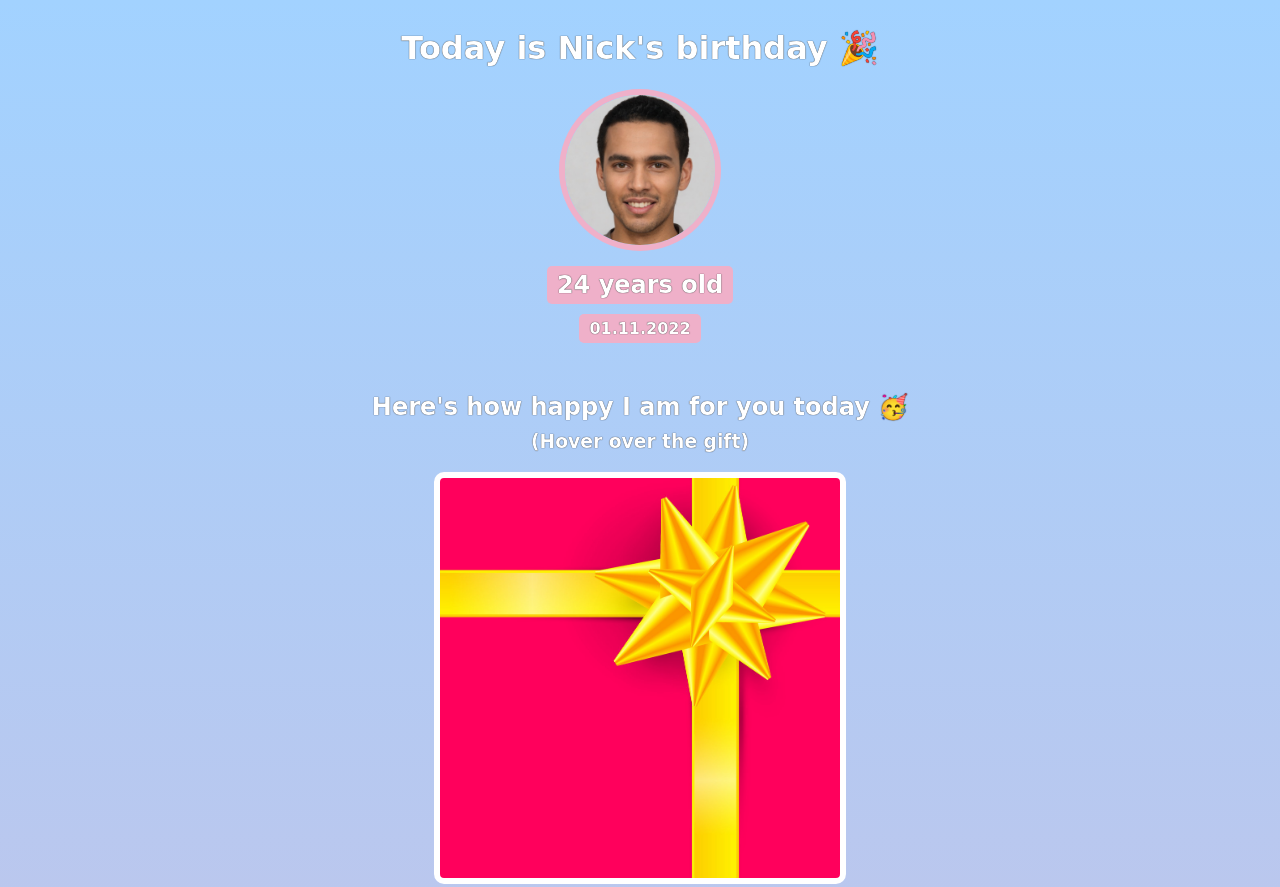
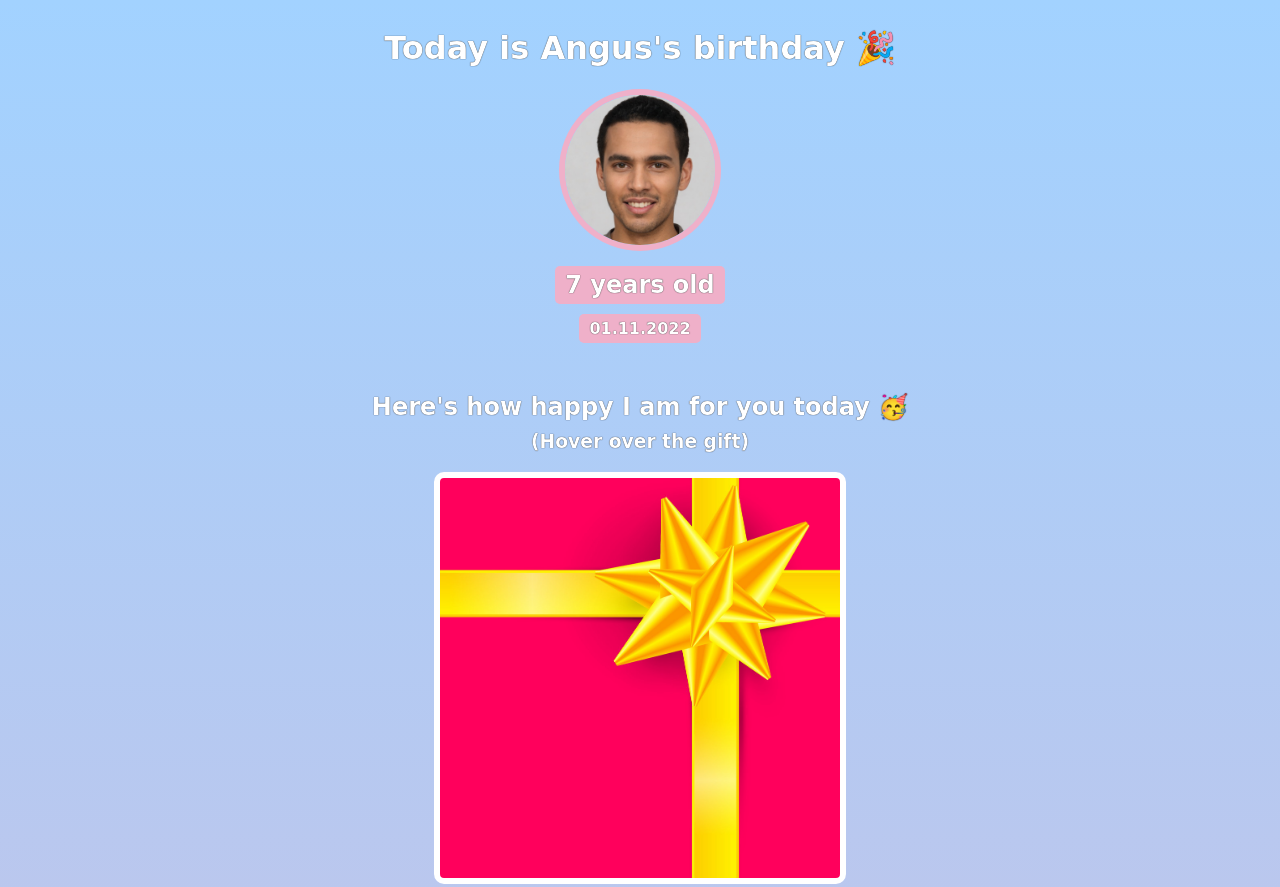
Before and after one commit to AdamMair13/birthday-gift-site, a website built with Vite: page index.html in a window 1280 px wide. Shown: the top 887 px of the page. Built offline with nearby package versions, Linux system fonts and the light colour scheme; a web font is replaced by a local one.

Commit message:
Update index.html

```diff
--- a/index.html
+++ b/index.html
@@ -7,9 +7,9 @@
     </head>
     <body>
         <div id="header">
-            <h1>Today is Nick's birthday 🎉</h1>
+            <h1>Today is Angus's birthday 🎉</h1>
             <img id="bff-img" src="images/nick.jpg">
-            <h2 id="bday-age">24 years old</h2>
+            <h2 id="bday-age">7 years old</h2>
             <h4 id="bday-date">01.11.2022</h4>
         </div>
 
```
